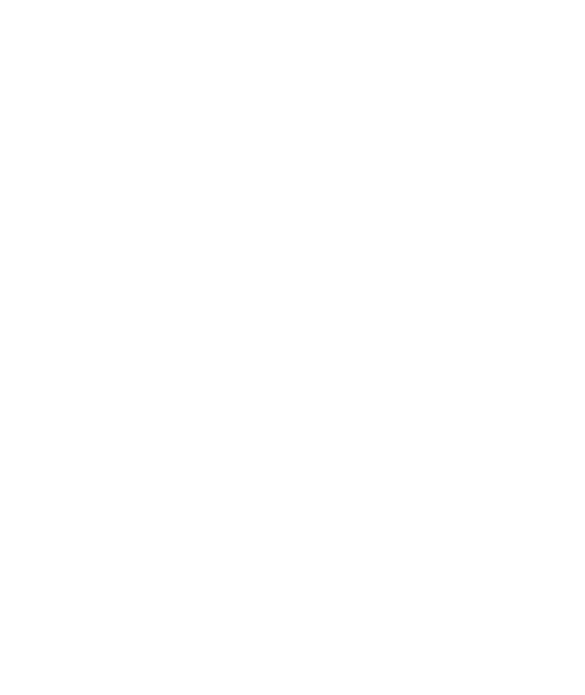
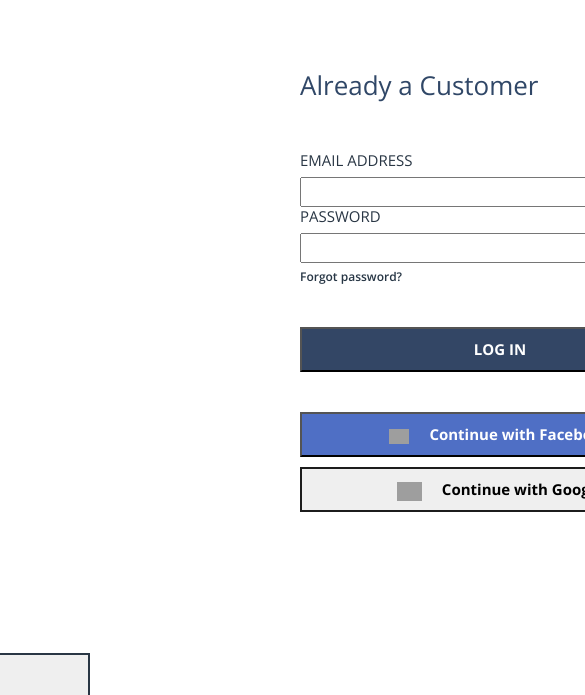
Before and after one commit to drewhsu86/Boxed-All-Bulk-Cart, a React (Create React App) app in the folder client/: page /login in a window 390 px wide. Shown: the part 486-1181 px from the top of the page, 585 px wide, since content can reach past the window. Before the commit the page ends 844 px from the top, so only its background shows below. Built offline with nearby package versions, Linux system fonts and the light colour scheme; grey boxes are pictures that could not be loaded.

Commit message:
created a login page sort of like the mockup definitely not responsive at all.. view in full screen mode did not link it to anything on the page, you have to type /login in the url just made it without function

```diff
--- a/client/src/App.js
+++ b/client/src/App.js
@@ -8,6 +8,7 @@
 import Nav from './components/shared/Nav/Nav'
 import DisplayNav from './components/Products/DisplayNav'
 import ShoppingCart from './components/ShoppingCart'
+import Login from './components/LoginPage/Login'
 
 
 class App extends Component {
@@ -49,6 +50,7 @@
           <Route path="/productdetails/:id"><ProductDetails /></Route>
           {/* CRUD functions handled by admin with its own routes */}
           <Route path="/admin" render={() => <Admin />} />
+          <Route path="/login" render={() => <Login />} />
 
         </Switch>
       </div>
--- /dev/null
+++ b/client/src/components/LoginPage/Login.css
@@ -0,0 +1,83 @@
+.already-a-customer {
+  display: inline-block;
+  margin: 60px 0 0 300px;
+  width: 400px;
+}
+
+.create-an-account {
+  display: block;
+  float: right;
+  margin: 60px 300px 0 0;
+}
+
+.create-button {
+  border: 2px solid #293644;
+  color: #293644;
+  font-family: "Open Sans";
+  font-size: 15px;
+  font-weight: bold;
+  height: 45px;
+  width: 400px;
+}
+
+.facebook-button {
+  background-color: #4f6fc5;
+  color: white;
+  font-family: 'Open Sans';
+  font-size: 15px;
+  font-weight: bold;
+  height: 45px;
+  margin-bottom: 10px;
+  width: 400px;
+}
+
+.facebook-icon {
+  margin-right: 20px;
+  width: 20px;
+}
+
+.forgot-password {
+  margin: 10px 0;
+}
+
+.form-title {
+  color: #293644;
+  font-family: 'Open Sans';
+  font-size: 15px;
+}
+
+.google-button {
+  border: 2px solid #1c1c1c;
+  font-family: 'Open Sans';
+  font-size: 15px;
+  font-weight: bold;
+  height: 45px;
+  width: 400px;
+}
+
+.google-icon {
+  margin-right: 20px;
+  width: 25px;
+}
+
+.login-button {
+  background-color: #334665;
+  color: white;
+  font-family: 'Open Sans';
+  font-size: 15px;
+  font-weight: bold;
+  height: 45px;
+  margin: 40px 0 ;
+  width: 400px;
+}
+
+.login-input {
+  width: 400px;
+}
+
+.login-title {
+   color: #304767;
+  font-family: 'Open Sans';
+  font-size: 26px;
+  margin-bottom: 50px;
+}
--- /dev/null
+++ b/client/src/components/LoginPage/Login.js
@@ -0,0 +1,52 @@
+import React, { Component } from 'react'
+import './Login.css'
+
+export default class Login extends Component {
+  render() {
+    return (
+      <>
+        <div className="already-a-customer">
+          <h1 className="login-title">Already a Customer</h1>
+          <div className="form-container">
+            <h2 className="form-title">EMAIL ADDRESS</h2>
+            <form>
+              <input
+                className="login-input"
+                input="text"
+              />
+            </form>
+            <h2 className="form-title">PASSWORD</h2>
+            <form>
+              <input
+                className="login-input"
+                input="text"
+              />
+            </form>
+            <a
+              className="forgot-password"
+              href="#">Forgot password?</a>
+            <button className="login-button">LOG IN</button>
+            <button className="facebook-button">
+              <img
+                className="facebook-icon"
+                src="https://i.imgur.com/t1qNWc5.png"
+                alt="facebook icon" />
+              Continue with Facebook</button>
+            <button className="google-button">
+              <img
+                className="google-icon"
+                src="https://i.imgur.com/53KKLHI.png"
+                alt="google icon" />
+              Continue with Google</button>
+          </div>
+        </div>
+
+
+        <div className="create-an-account">
+          <h1 className="login-title">Create An Account</h1>
+          <button className="create-button">CREATE ACCOUNT</button>
+        </div>
+      </>
+    )
+  }
+}
```
